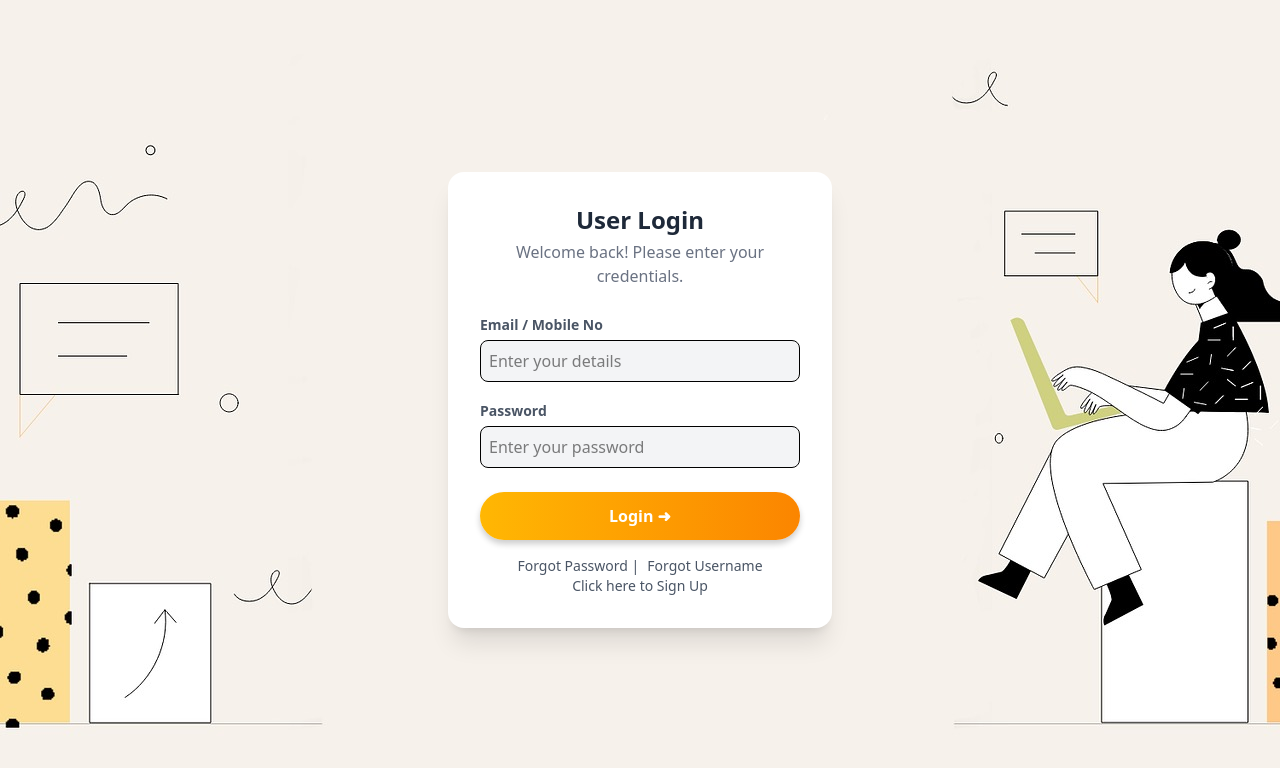
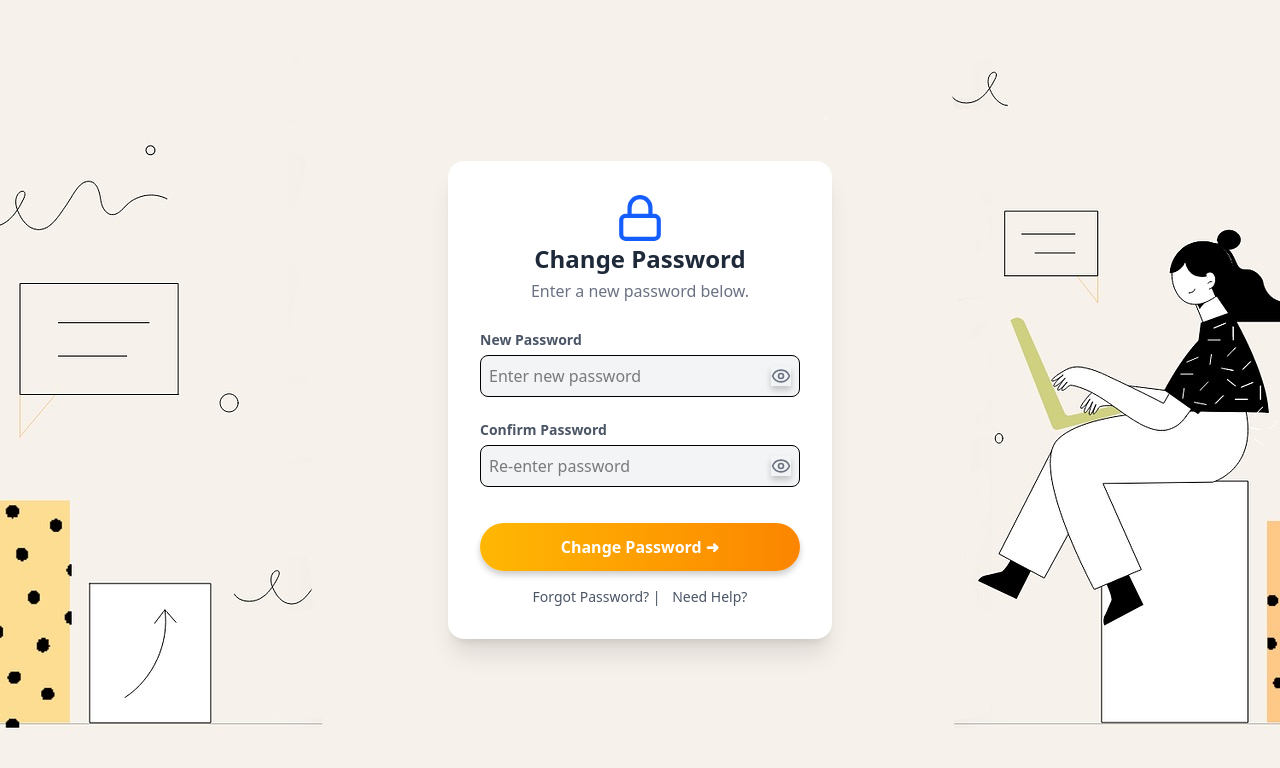
Before and after one commit to sarthaknayyar/aspire-hackathon, a React (Vite) app in the folder client/: page /login in a window 1280 px wide. Shown: the top 768 px of the page. Built offline with nearby package versions, Linux system fonts and the light colour scheme.

Commit message:
[UPDATE] Change password UI

```diff
--- a/client/src/components/ChangePassword.jsx
+++ b/client/src/components/ChangePassword.jsx
@@ -1,5 +1,5 @@
 import React, { useState } from "react";
-import { Eye, EyeOff, CheckCircle } from "lucide-react"; // For modern icons
+import { Eye, EyeOff, CheckCircle, Lock } from "lucide-react";
 
 const ChangePassword = () => {
   const [newPassword, setNewPassword] = useState("");
@@ -19,38 +19,47 @@ const ChangePassword = () => {
   };
 
   return (
-    <div className="min-h-screen flex items-center justify-center bg-gradient-to-br from-blue-50 to-blue-100 p-6">
-      <div className="w-full max-w-md bg-white shadow-lg rounded-xl p-8">
-        <h1 className="text-2xl font-bold text-gray-800 text-center mb-2">
-          Change your password
-        </h1>
-        <p className="text-gray-600 text-center mb-6">
-          Enter a new password below to change your password
-        </p>
+    <div className="bg-gradient-to-br from-blue-50 to-blue-100 flex items-center justify-center p-6">
+      <div className="max-w-6xl w-full grid grid-cols-1 md:grid-cols-2 gap-8 bg-white rounded-2xl shadow-2xl overflow-hidden">
+        {/* Left Side - Image */}
+        <div className="hidden md:block">
+          <img
+            src="/images/password-bg.png"
+            alt="Secure Password"
+            className="w-full h-full object-cover"
+          />
+        </div>
 
+        {/* Right Side - Form */}
+        <div className="bg-gradient-to-br from-white to-gray-100 p-8 rounded-xl shadow-lg flex flex-col justify-center">
+          {/* Title */}
+          <div className="text-center mb-6">
+            <Lock className="mx-auto text-blue-600" size={50} />
+            <h2 className="text-2xl font-bold text-gray-800">Change Password</h2>
+            <p className="text-gray-500 mt-1">Set a strong new password.</p>
+          </div>
+
+          {/* Error Message */}
           {errorMessage && (
-          <div className="bg-red-100 text-red-700 p-3 rounded-md text-center mb-4">
+            <div className="bg-red-100 text-red-700 p-3 rounded-md text-center mb-4 font-semibold">
               {errorMessage}
             </div>
           )}
 
-        <form onSubmit={handleSubmit}>
+          {/* Form */}
+          <form onSubmit={handleSubmit} className="space-y-6">
             {/* New Password */}
-          <div className="mb-4 relative">
-            <label
-              htmlFor="new-password"
-              className="block text-gray-700 font-medium mb-1"
-            >
-              New password
+            <div>
+              <label className="text-sm font-semibold text-gray-600">
+                New Password
               </label>
-            <div className="flex items-center border rounded-lg bg-gray-50 focus-within:ring-2 focus-within:ring-blue-500">
+              <div className="flex  items-center border  rounded-lg p-2 mt-1 bg-gray-100 focus-within:ring-2 focus-within:ring-indigo-400">
                 <input
                   type={showNewPassword ? "text" : "password"}
-                id="new-password"
                   value={newPassword}
                   onChange={(e) => setNewPassword(e.target.value)}
-                className="w-full px-4 py-2 bg-transparent border-none outline-none rounded-lg"
-                placeholder="Enter your new password"
+                  className="w-full bg-transparent outline-none px-2"
+                  placeholder="Enter new password"
                   required
                 />
                 {newPassword.length >= 8 && (
@@ -59,7 +68,7 @@ const ChangePassword = () => {
                 <button
                   type="button"
                   onClick={() => setShowNewPassword(!showNewPassword)}
-                className="px-3"
+                  className="text-gray-500 hover:text-gray-700"
                 >
                   {showNewPassword ? <EyeOff size={20} /> : <Eye size={20} />}
                 </button>
@@ -67,21 +76,17 @@ const ChangePassword = () => {
             </div>
 
             {/* Confirm Password */}
-          <div className="mb-6 relative">
-            <label
-              htmlFor="confirm-password"
-              className="block text-gray-700 font-medium mb-1"
-            >
-              Confirm password
+            <div>
+              <label className="text-sm  font-semibold text-gray-600">
+                Confirm Password
               </label>
-            <div className="flex items-center border rounded-lg bg-gray-50 focus-within:ring-2 focus-within:ring-blue-500">
+              <div className="flex items-center  border rounded-lg p-2 mt-1 bg-gray-100 focus-within:ring-2 focus-within:ring-indigo-400">
                 <input
                   type={showConfirmPassword ? "text" : "password"}
-                id="confirm-password"
                   value={confirmPassword}
                   onChange={(e) => setConfirmPassword(e.target.value)}
-                className="w-full px-4 py-2 bg-transparent border-none outline-none rounded-lg"
-                placeholder="Re-enter your password"
+                  className="w-full bg-transparent outline-none px-2"
+                  placeholder="Re-enter password"
                   required
                 />
                 {newPassword === confirmPassword && confirmPassword && (
@@ -89,16 +94,10 @@ const ChangePassword = () => {
                 )}
                 <button
                   type="button"
-                onClick={() =>
-                  setShowConfirmPassword(!showConfirmPassword)
-                }
-                className="px-3"
+                  onClick={() => setShowConfirmPassword(!showConfirmPassword)}
+                  className="text-gray-500 hover:text-gray-700"
                 >
-                {showConfirmPassword ? (
-                  <EyeOff size={20} />
-                ) : (
-                  <Eye size={20} />
-                )}
+                  {showConfirmPassword ? <EyeOff size={20} /> : <Eye size={20} />}
                 </button>
               </div>
             </div>
@@ -106,11 +105,23 @@ const ChangePassword = () => {
             {/* Submit Button */}
             <button
               type="submit"
-            className="w-full bg-blue-600 text-white font-medium py-3 rounded-lg hover:bg-blue-700 transition duration-300"
+              className="w-full bg-gradient-to-r from-[#ffb703] to-[#fb8500] text-white py-3 rounded-full font-semibold shadow-md hover:shadow-lg transition-all duration-300"
             >
-            Change Password
+              Change Password ➜
             </button>
+
+            {/* Links */}
+            <div className="text-center mt-4 text-sm text-gray-600">
+              <a href="#" className="hover:text-indigo-700 transition">
+                Forgot Password?
+              </a>{" "}
+              |{" "}
+              <a href="#" className="hover:text-indigo-700 ml-2 transition">
+                Need Help?
+              </a>
+            </div>
           </form>
+        </div>
       </div>
     </div>
   );
--- a/client/src/components/login.jsx
+++ b/client/src/components/login.jsx
@@ -1,93 +1,121 @@
 import React, { useState } from "react";
-import { useNavigate } from "react-router-dom";
+import { Eye, EyeOff, CheckCircle, Lock } from "lucide-react";
 
+const ChangePassword = () => {
+  const [newPassword, setNewPassword] = useState("");
+  const [confirmPassword, setConfirmPassword] = useState("");
+  const [showNewPassword, setShowNewPassword] = useState(false);
+  const [showConfirmPassword, setShowConfirmPassword] = useState(false);
+  const [errorMessage, setErrorMessage] = useState(null);
 
-export default function LoginForm() {
-  const [securityCode, setSecurityCode] = useState("");
-  const navigate = useNavigate();
-  const [status, setStatus] = useState(null);
-
-  async function handleLogin() {
-    const email = document.getElementById("email").value;
-    const password = document.getElementById("password").value;
-    const response = await fetch("http://localhost:5000/user/login", {
-      method: "POST",
-      headers: {
-        "Content-Type": "application/json",
-      },
-      body: JSON.stringify({ email, password }),
-      credentials: "include",
-    });
-    if (response.status === 200) {
-      const data = await response.json();
-      const token = data.token;
-      document.cookie = `token=${token}; Secure; SameSite=None; Domain=sweet-dango-ca4344.netlify.app;`;
-      navigate("/homepage");
-    } else if (response.status === 404) {
-      setStatus("User not found");
+  const handleSubmit = (e) => {
+    e.preventDefault();
+    if (newPassword !== confirmPassword) {
+      setErrorMessage("Passwords do not match!");
+      return;
     }
-  }
+    setErrorMessage(null);
+    alert("Password changed successfully!");
+  };
 
   return (
-    <div className="flex justify-center items-center min-h-screen bg-gradient-to-br from-blue-50 to-indigo-100   bg-fill bg-center relative"
+    <div
+      className="flex justify-center items-center min-h-screen bg-gradient-to-br from-blue-50 to-indigo-100 bg-fill bg-center relative"
       style={{ backgroundImage: "url('/images/login-bg.jpg')" }}
     >
       <div className="bg-white p-8 rounded-2xl shadow-xl w-96">
         {/* Title */}
-        <h2 className="text-2xl font-bold text-center text-gray-800">User Login</h2>
-        <p className="text-gray-500 text-center mt-1">
-          Welcome back! Please enter your credentials.
-        </p>
+        <div className="text-center mb-6">
+          <Lock className="mx-auto text-blue-600" size={50} />
+          <h2 className="text-2xl font-bold text-gray-800">Change Password</h2>
+          <p className="text-gray-500 mt-1">Enter a new password below.</p>
+        </div>
 
-        {/* Username/Email/Mobile Input */}
-        <div className="mt-6">
-          <label className="text-sm font-semibold text-gray-600">Email / Mobile No</label>
+        {/* Error Message */}
+        {errorMessage && (
+          <div className="bg-red-100 text-red-700 p-3 rounded-md text-center mb-4 font-semibold">
+            {errorMessage}
+          </div>
+        )}
+
+        {/* Form */}
+        <form onSubmit={handleSubmit}>
+          {/* New Password */}
+          <div className="mb-5">
+            <label className="text-sm font-semibold text-gray-600">
+              New Password
+            </label>
             <div className="flex items-center border rounded-lg p-2 mt-1 bg-gray-100 focus-within:ring-2 focus-within:ring-indigo-400">
               <input
-              type="text"
-              id="email"
-              name="email"
-              placeholder="Enter your details"
+                type={showNewPassword ? "text" : "password"}
+                value={newPassword}
+                onChange={(e) => setNewPassword(e.target.value)}
                 className="w-full bg-transparent outline-none"
+                placeholder="Enter new password"
+                required
               />
+              {newPassword.length >= 8 && (
+                <CheckCircle className="text-green-500 mr-3" size={20} />
+              )}
+              <button
+                type="button"
+                onClick={() => setShowNewPassword(!showNewPassword)}
+                className="text-gray-500 hover:text-gray-700"
+              >
+                {showNewPassword ? <EyeOff size={20} /> : <Eye size={20} />}
+              </button>
             </div>
           </div>
 
-        {/* Password Input */}
-        <div className="mt-4">
-          <label className="text-sm font-semibold text-gray-600">Password</label>
+          {/* Confirm Password */}
+          <div className="mb-5">
+            <label className="text-sm font-semibold text-gray-600">
+              Confirm Password
+            </label>
             <div className="flex items-center border rounded-lg p-2 mt-1 bg-gray-100 focus-within:ring-2 focus-within:ring-indigo-400">
               <input
-              type="password"
-              id="password"
-              name="password"
-              placeholder="Enter your password"
+                type={showConfirmPassword ? "text" : "password"}
+                value={confirmPassword}
+                onChange={(e) => setConfirmPassword(e.target.value)}
                 className="w-full bg-transparent outline-none"
+                placeholder="Re-enter password"
+                required
               />
+              {newPassword === confirmPassword && confirmPassword && (
+                <CheckCircle className="text-green-500 mr-3" size={20} />
+              )}
+              <button
+                type="button"
+                onClick={() => setShowConfirmPassword(!showConfirmPassword)}
+                className="text-gray-500 hover:text-gray-700"
+              >
+                {showConfirmPassword ? <EyeOff size={20} /> : <Eye size={20} />}
+              </button>
             </div>
           </div>
 
-        {/* Status Message */}
-        {status && <p className="text-red-600 text-sm mt-2 text-center">{status}</p>}
-
-        {/* Login Button */}
+          {/* Submit Button */}
           <button
-          className="w-full bg-gradient-to-r from-[#ffb703] to-[#fb8500] text-white py-3 rounded-full font-semibold shadow-md mt-6 hover:shadow-lg transition-all duration-300"
-          onClick={handleLogin}
+            type="submit"
+            className="w-full bg-gradient-to-r from-[#ffb703] to-[#fb8500] text-white py-3 rounded-full font-semibold shadow-md mt-4 hover:shadow-lg transition-all duration-300"
           >
-          Login ➜
+            Change Password ➜
           </button>
 
           {/* Links */}
           <div className="text-center mt-4 text-sm text-gray-600">
-          <a href="#" className="hover:text-indigo-700 transition">Forgot Password</a> |
-          <a href="#" className="hover:text-indigo-700 ml-2 transition">Forgot Username</a>
-          <br />
-          <a href="/signup" className="hover:text-indigo-700 font-medium transition">
-            Click here to Sign Up
+            <a href="#" className="hover:text-indigo-700 transition">
+              Forgot Password?
+            </a>{" "}
+            |{" "}
+            <a href="#" className="hover:text-indigo-700 ml-2 transition">
+              Need Help?
             </a>
           </div>
+        </form>
       </div>
     </div>
   );
-}
+};
+
+export default ChangePassword;
```
Also changed, not shown: client/public/images/password-bg.png (added), 1 other file (tests, documents, lock files or other folders). Lines whose indentation alone changed are shown as unchanged.
